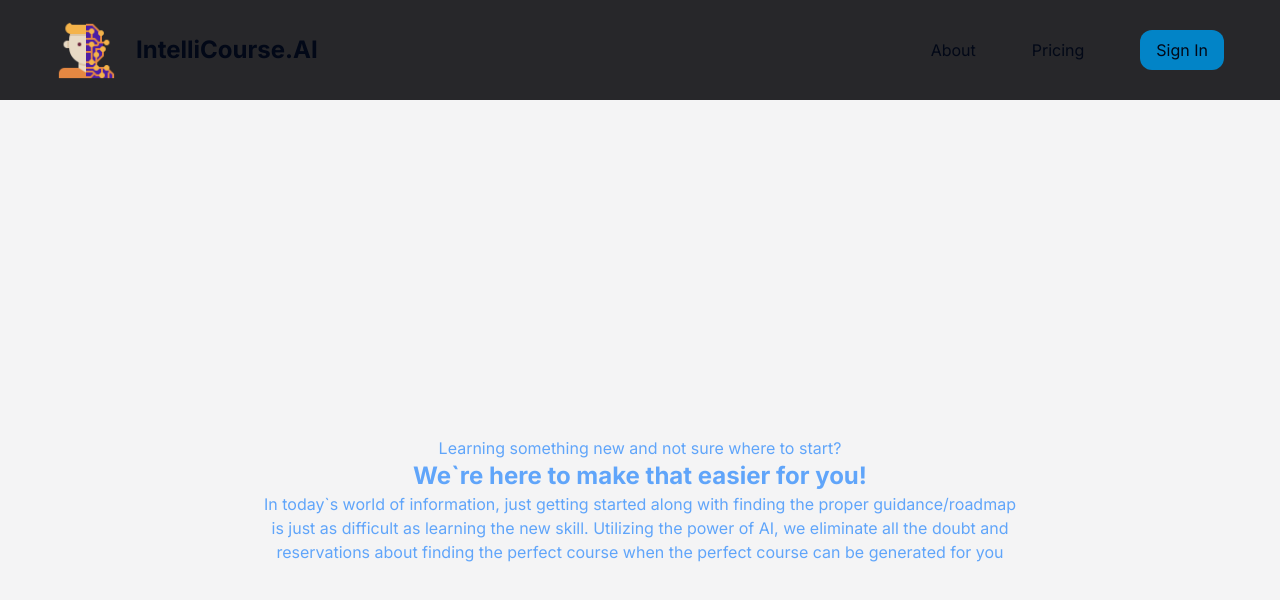
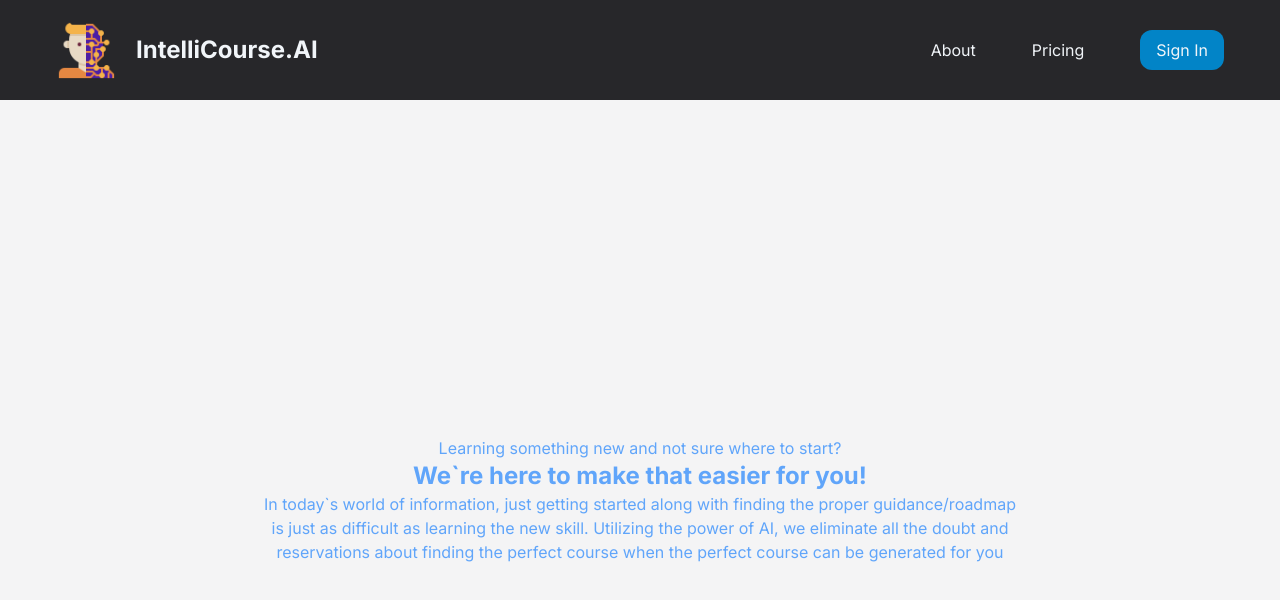
Before and after one commit to Eddie-Kuo/intellicourse-ai, a Next.js app: page / in a window 1280 px wide. Shown: the top 600 px of the page. Built offline with nearby package versions, Linux system fonts and the light colour scheme; no server answers.

Commit message:
fix header color post tailwind config change

```diff
--- a/src/app/header.tsx
+++ b/src/app/header.tsx
@@ -8,9 +8,9 @@ function Header() {
       <div className="mx-auto flex items-center justify-between self-center px-14">
         <Link href="/" className="flex items-center gap-5">
           <Image src="/images/logo.png" alt="app logo" width={60} height={60} />
-          <p className="text-2xl font-bold">IntelliCourse.AI</p>
+          <p className="text-secondary text-2xl font-bold">IntelliCourse.AI</p>
         </Link>
-        <div className="flex items-center gap-14">
+        <div className="text-secondary flex items-center gap-14">
           <p>About</p>
           <p>Pricing</p>
 
```
